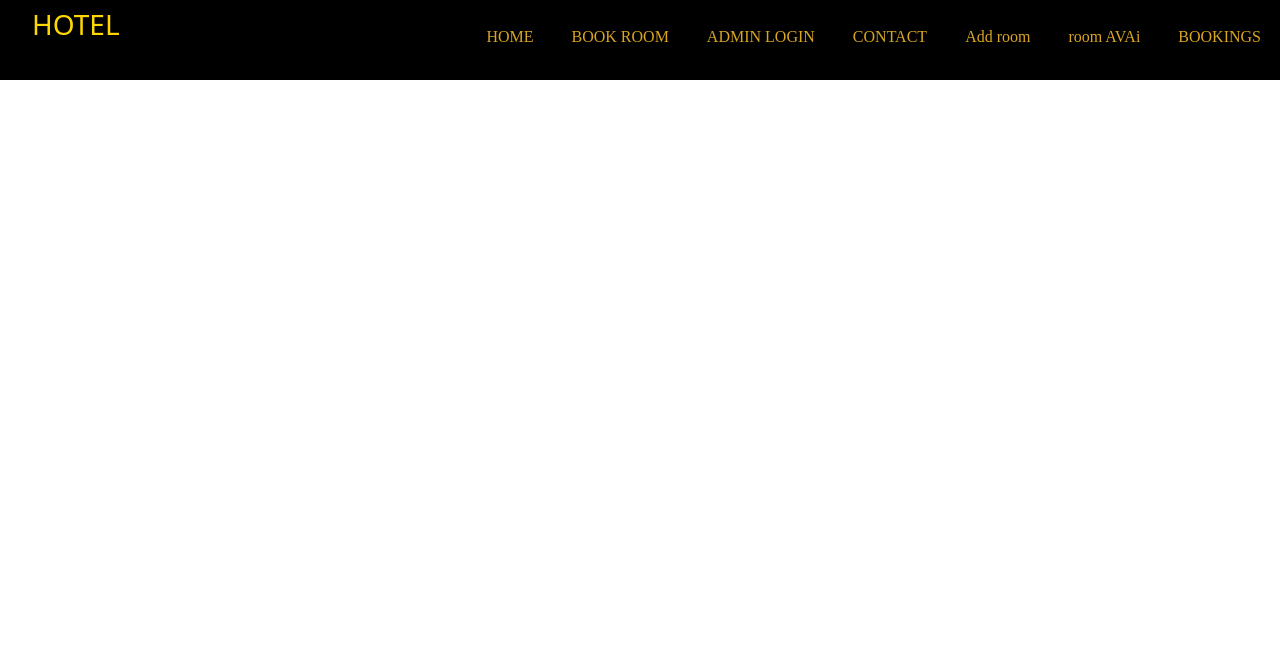
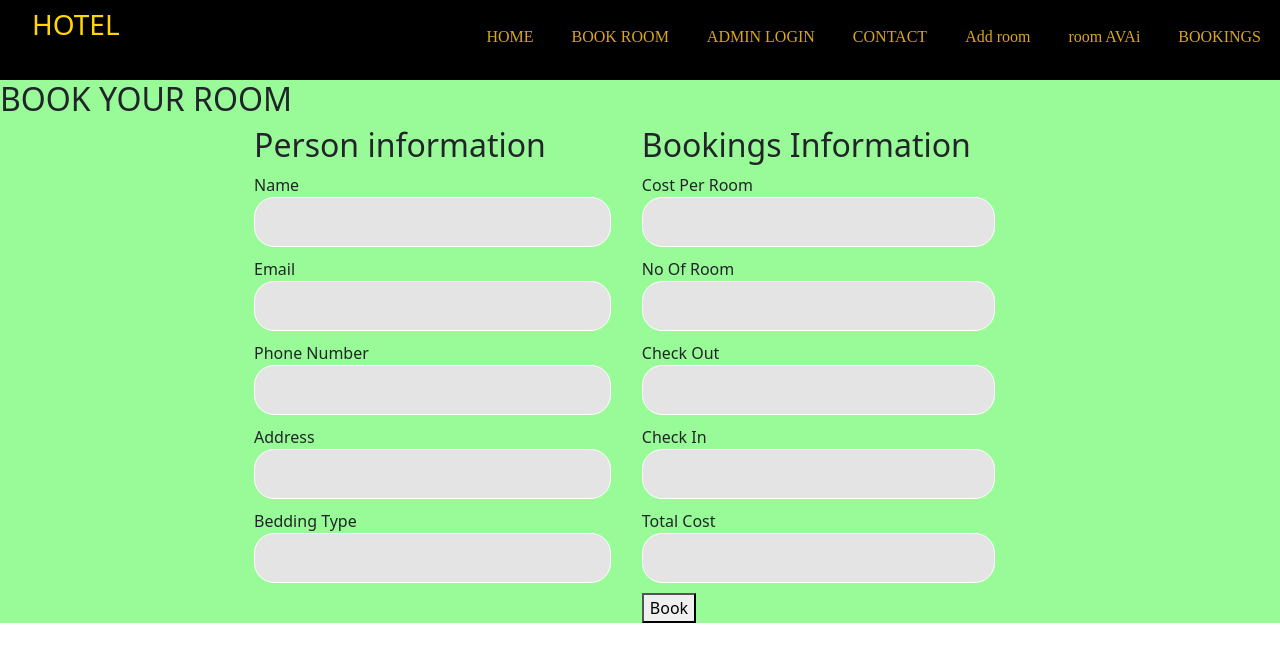
Before and after one commit to manyeka-petros/Hotel-management-react-js, a React (Create React App) app: page /bookroom in a window 1280 px wide. Shown: the top 662 px of the page. Built offline with nearby package versions, Linux system fonts and the light colour scheme.

Commit message:
added Boooking component

```diff
--- a/src/App.js
+++ b/src/App.js
@@ -7,11 +7,14 @@ import SignUp from "./SignUp";
 
 import Visito from "./Visito";
 import "bootstrap/dist/css/bootstrap.min.css";
-import FileUpload from "./FileUpload";
+
 import Home from "./Home";
 import Admin from "./Admin";
 import ContactUs from "./ContactUs";
 import SignIn from "./SignIn";
+import Uplod from "./Uplod";
+import Downlo from "./Downlo";
+import BookRoom from "./BookRoom";
 
 
 function App() {
@@ -22,11 +25,13 @@ function App() {
       <Routes>
 
         <Route path="/Vistor" element= {<Visito/>}/>
+        <Route path="/bookroom" element= {<BookRoom/>}/>
         <Route path="/Home" element= {<Home/>}/>
         <Route path="/Signin" element= {<SignIn/>}/>
-        <Route path="/addroom" element= {<FileUpload/>}/>
+        <Route path="/addroom" element= {<Uplod/>}/>
         <Route path="/contact" element = {<ContactUs/>}/>
         <Route path="/message" element = {<Messag/>}/>
+        <Route path="/available" element = {<Downlo/>}/>
       </Routes>
 
 
--- /dev/null
+++ b/src/BookRoom.css
@@ -0,0 +1,10 @@
+.htds{
+    display: flex;
+    flex-direction: column;
+    width: 100%;
+    background: palegreen;
+}
+.mais{
+    display: flex;
+    justify-content: center;
+}
--- /dev/null
+++ b/src/BookRoom.js
@@ -0,0 +1,102 @@
+ import React from 'react'
+ import './BookRoom.css'
+
+ const BookRoom = () => {
+   return (
+     <div className='htds'>
+        <div>
+            <h2>BOOK YOUR ROOM</h2>
+        </div>
+        <div className='mais'>
+            <div>
+                <h2>Person information</h2>
+                <form>
+                    <div>
+                        <label>Name</label>
+                        <input
+                        name=''
+                        type= ''
+                        />
+                    </div>
+
+                    <div>
+                        <label>Email</label>
+                        <input
+                        name=''
+                        type= ''
+                        />
+                    </div>
+                    <div>
+                        <label>Phone Number</label>
+                        <input
+                        name=''
+                        type= ''
+                        />
+                    </div>
+                    <div>
+                        <label>Address</label>
+                        <input
+                        name=''
+                        type= ''
+                        />
+                    </div>
+                    <div>
+                        <label>Bedding Type</label>
+                        <input
+                        name=''
+                        type= ''
+                        />
+                    </div>
+                </form>
+            </div>
+            <div>
+                <h2>Bookings Information</h2>
+                <form>
+                <div>
+               <label>Cost Per Room</label>
+                     <input
+                     name=''
+                      type= ''
+                        />
+                    </div>
+                    <div>
+                        <label>No Of Room</label>
+                        <input
+                        name=''
+                        type= ''
+                        />
+                    </div>
+                    <div>
+                        <label>Check Out</label>
+                        <input
+                        name=''
+                        type= ''
+                        />
+                    </div>
+                    <div>
+                        <label>Check In</label>
+                        <input
+                        name=''
+                        type= ''
+                        />
+                    </div>
+                    <div>
+                        <label>Total Cost</label>
+                        <input
+                        name=''
+                        type= ''
+                        />
+                    </div>
+
+                    <div>
+                        <button>Book</button>
+                    </div>
+
+                </form>
+            </div>
+        </div>
+     </div>
+   )
+ }
+
+ export default BookRoom
--- a/src/Contac.css
+++ b/src/Contac.css
@@ -22,7 +22,8 @@
 .con4 >button{
     padding: 12px 20px;
     width: 96%;
-    background: rgb(46, 110, 38);
+    background: blue;
+    border-radius: 12px;
 
 }
 .con1{
--- a/src/ContactUs.js
+++ b/src/ContactUs.js
@@ -57,7 +57,7 @@ const ContactUs = () => {
                     </div>
                     <div>
                         <label>Your message</label>
-                        <input
+                        <textarea
                         type='text'
                         name='username'
                         placeholder='Username'
--- a/src/Downlo.js
+++ b/src/Downlo.js
@@ -14,7 +14,7 @@ const Downlo = () => {
   }
   return (
     <div className="mv">
-             <h1 className="text-center text-primary mt-3"> Files</h1>
+             <h1 className="text-center text-primary mt-3"> BOOK YOUR ROOM NOW</h1>
             <div className="container " id="cont">
 
                         {
--- a/src/Navbar.js
+++ b/src/Navbar.js
@@ -10,11 +10,11 @@ const Navbar = () => {
         </div>
         <div className='nv2'>
             <a href='Home'>HOME</a>
-            <a href='Message'>BOOK ROOM</a>
+            <a href='bookroom'>BOOK ROOM</a>
             <a href='Signin'>ADMIN LOGIN</a>
             <a href='Contact'>CONTACT</a>
             <a href='addroom'>Add room</a>
-            <a href='Contact'>room AVAi</a>
+            <a href='available'>room AVAi</a>
             <a href='Contact'>BOOKINGS</a>
 
         </div>
--- a/src/Uplo.css
+++ b/src/Uplo.css
@@ -7,13 +7,16 @@
     color: blue;
 }
 .upili{
-    margin: 2em;
+    margin: 1em;
     border: 2px solid blue;
     width: 400px;
-    height: 200px;
+    height: 320px;
     padding:6px;
     justify-content: center;
     align-items: center;
     justify-items: center;
     padding-top: 3rem;
 }
+.fil{
+    margin-top: 0.6rem;
+}
--- a/src/Uplod.js
+++ b/src/Uplod.js
@@ -24,19 +24,12 @@ const Uplod = () => {
   return (
     <div className='upl'>
         <div className='upi'>
-            <h2 className='txt txt-primary'>Uploading files</h2>
+            <h2 className='txt txt-primary'>ADD ROOMS</h2>
         </div>
         <div className='upili'>
-
-
-          <input
-            type='file'
-            name='file_upload'
-            onChange={(e)=>handleFiles(e)}
-            />
-            <button className='btn btn-success' type='button' onClick={()=>sub()}>submit</button>
-            <div>
-                        <label>category</label>
+          <div>
+          <div>
+                        <label>Room Type</label>
                         <select className="form-control" name="category" value={category}
                         onChange={(e)=>setCategory(e.target.value)}>
                             <option >Select Type</option>
@@ -48,6 +41,33 @@ const Uplod = () => {
                         </select>
 
                     </div>
+          </div>
+          <div>
+            <label>Cost</label>
+            <input
+            name=''
+            className="form-control"
+            placeholder='Cost'
+            />
+          </div>
+          <div>
+            <label>Number of Room</label>
+            <input
+            name=''
+            className="form-control"
+            placeholder='Number of Rooms'
+            />
+          </div>
+
+          <label>Room Image</label>
+          <input
+          className='fil'
+            type='file'
+            name='file_upload'
+            onChange={(e)=>handleFiles(e)}
+            />
+            <button className='btn btn-success' type='button' onClick={()=>sub()}>submit</button>
+
 
         </div>
         <div>
--- /dev/null
+++ b/src/data/Api.js
@@ -0,0 +1,13 @@
+import axios from "axios"
+
+const baseUrl = "http://localhost:8080/"
+
+export const singleFileUplo = async(data)=>{
+    try{
+        await axios.post(baseUrl+'upload',data)
+
+    }catch(error){
+        throw error
+
+    }
+}
```
